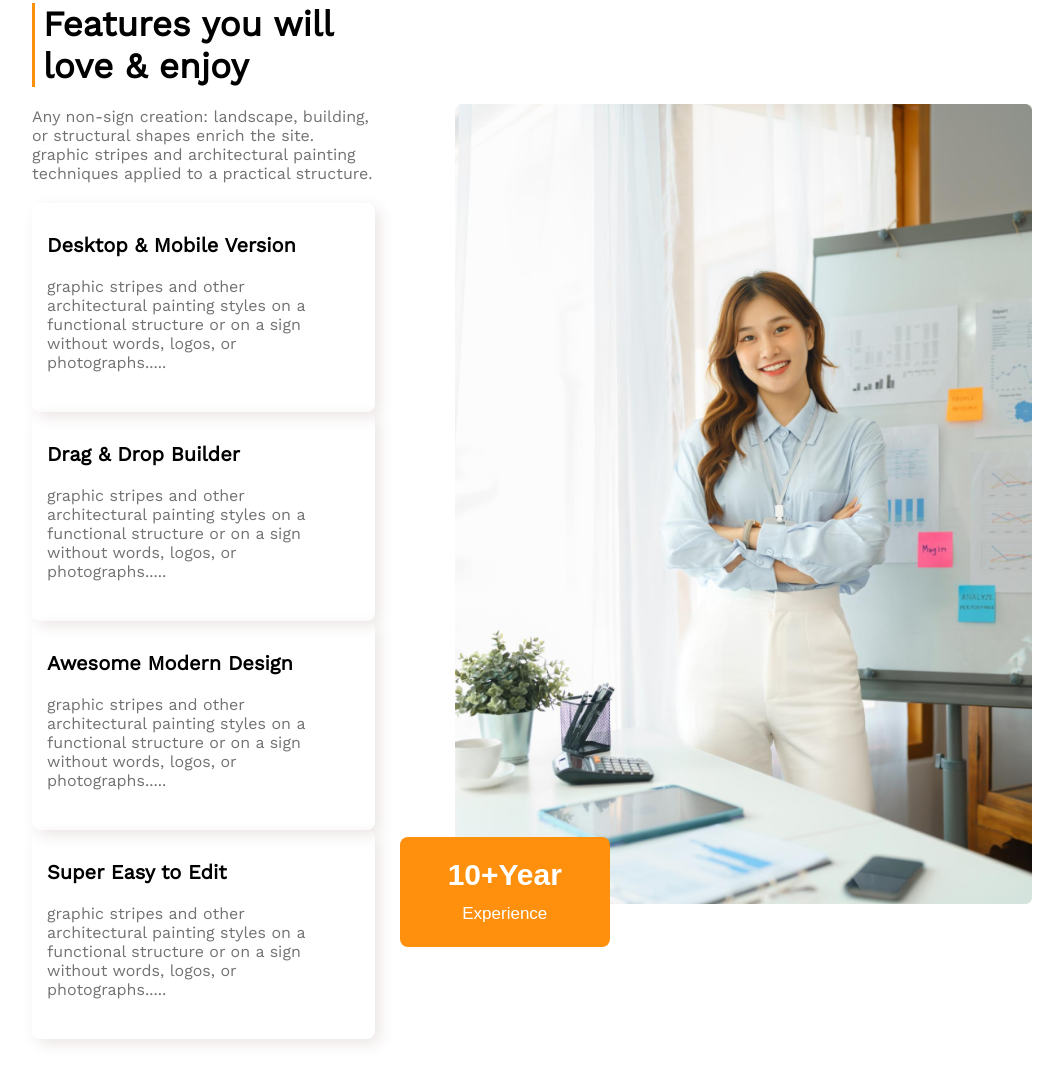
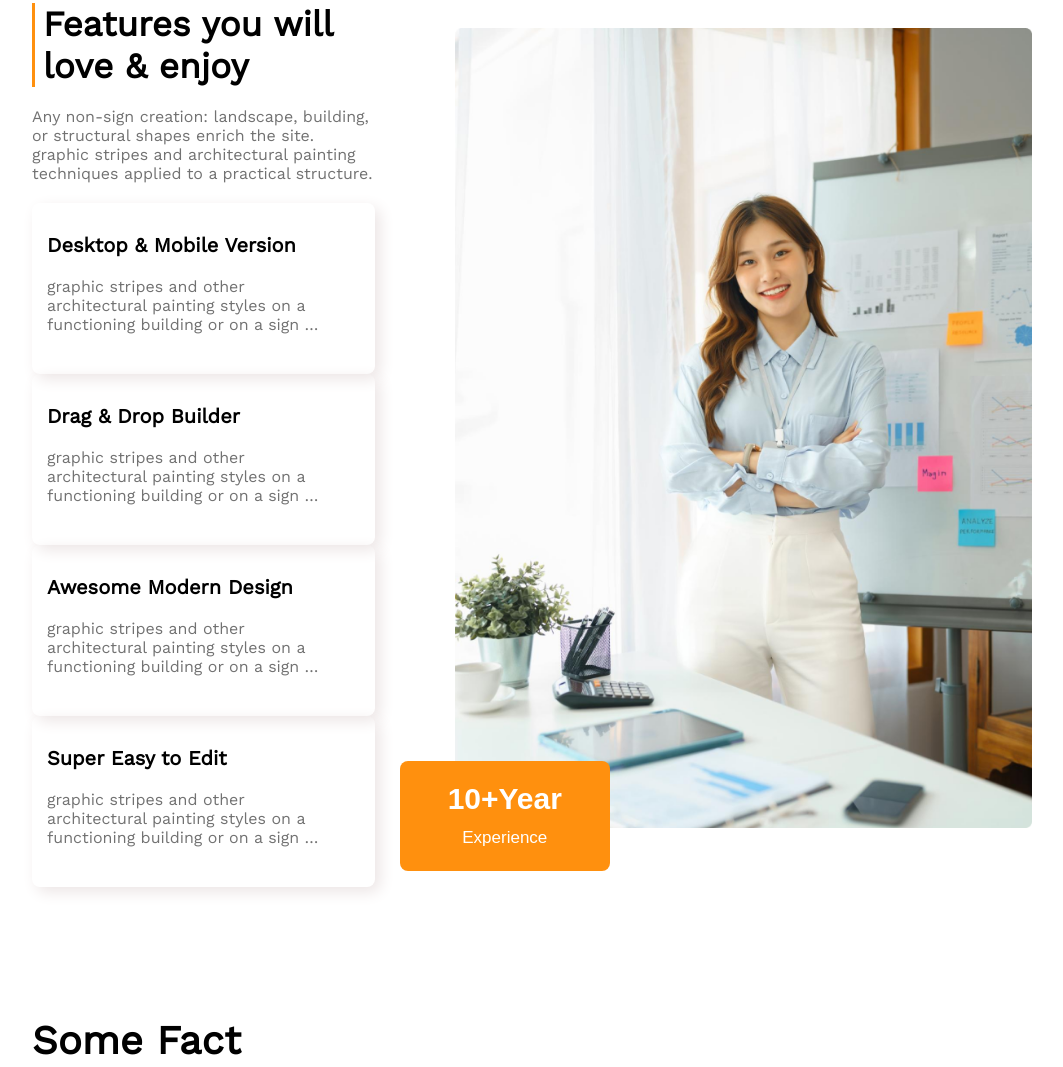
Before and after one commit to saroar-git/Legal-House, a plain HTML site: page index.html in a window 1280 px wide. Shown: the part 1884-2951 px from the top of the page, without its empty margins (148-1211 px from the left). Drawn offline with nearby package versions, Linux system fonts and the light colour scheme.

Commit message:
ellipsis added

```diff
--- a/index.html
+++ b/index.html
@@ -74,22 +74,22 @@
 
                 <div class="variety">
                     <h4 class="variety-title">Desktop & Mobile Version</h4>
-                    <p class="variety-desc">graphic stripes and other architectural painting styles on a functional structure or on a sign without words, logos, or photographs.....</p>
+                    <p class="variety-desc" title="graphic stripes and other architectural painting styles on a functioning building or on a sign without any text, logos, or images. graphic stripes and other architectural painting styles on Desktop & Mobile Version">graphic stripes and other architectural painting styles on a functioning building or on a sign without any text, logos, or images. graphic stripes and other architectural painting styles on Desktop & Mobile Version</p>
                 </div>
 
                 <div class="variety">
                     <h4 class="variety-title">Drag & Drop Builder</h4>
-                    <p class="variety-desc">graphic stripes and other architectural painting styles on a functional structure or on a sign without words, logos, or photographs.....</p>
+                    <p class="variety-desc" title="graphic stripes and other architectural painting styles on a functioning building or on a sign without any text, logos, or images. graphic stripes and other architectural painting styles by Drag & Drop Builder">graphic stripes and other architectural painting styles on a functioning building or on a sign without any text, logos, or images. graphic stripes and other architectural painting styles by Drag & Drop Builder</p>
                 </div>
 
                 <div class="variety">
                     <h4 class="variety-title">Awesome Modern Design</h4>
-                    <p class="variety-desc">graphic stripes and other architectural painting styles on a functional structure or on a sign without words, logos, or photographs.....</p>
+                    <p class="variety-desc" title="graphic stripes and other architectural painting styles on a functioning building or on a sign without any text, logos, or images. graphic stripes and other architectural painting styles by Awesome Modern Design">graphic stripes and other architectural painting styles on a functioning building or on a sign without any text, logos, or images. graphic stripes and other architectural painting styles by Awesome Modern Design</p>
                 </div>
 
                 <div class="variety">
                     <h4 class="variety-title">Super Easy to Edit</h4>
-                    <p class="variety-desc">graphic stripes and other architectural painting styles on a functional structure or on a sign without words, logos, or photographs.....</p>
+                    <p class="variety-desc" title="graphic stripes and other architectural painting styles on a functioning building or on a sign without any text, logos, or images. graphic stripes and other architectural painting styles are Super Easy to Edit">graphic stripes and other architectural painting styles on a functioning building or on a sign without any text, logos, or images. graphic stripes and other architectural painting styles are Super Easy to Edit</p>
                 </div>
             </div>
             <div class="experience-image">
--- a/styles/style.css
+++ b/styles/style.css
@@ -167,11 +167,22 @@ body{
    margin: 20px 0;
 }
 
+.variety-desc{
+   overflow: hidden;
+   text-overflow: ellipsis;
+   display: -webkit-box;
+  -webkit-box-orient: vertical;
+  -webkit-line-clamp: 3;
+   white-space: pre-wrap;
+   cursor: pointer;
+  }
+
 .variety{
    box-shadow: 5px 5px 15px rgb(236, 229, 229);
    padding: 30px 35px 20px 15px;
    border-radius: 8px;
 }
+
 .variety-title{
    font-weight: 600;
    font-size: 20px;
```
